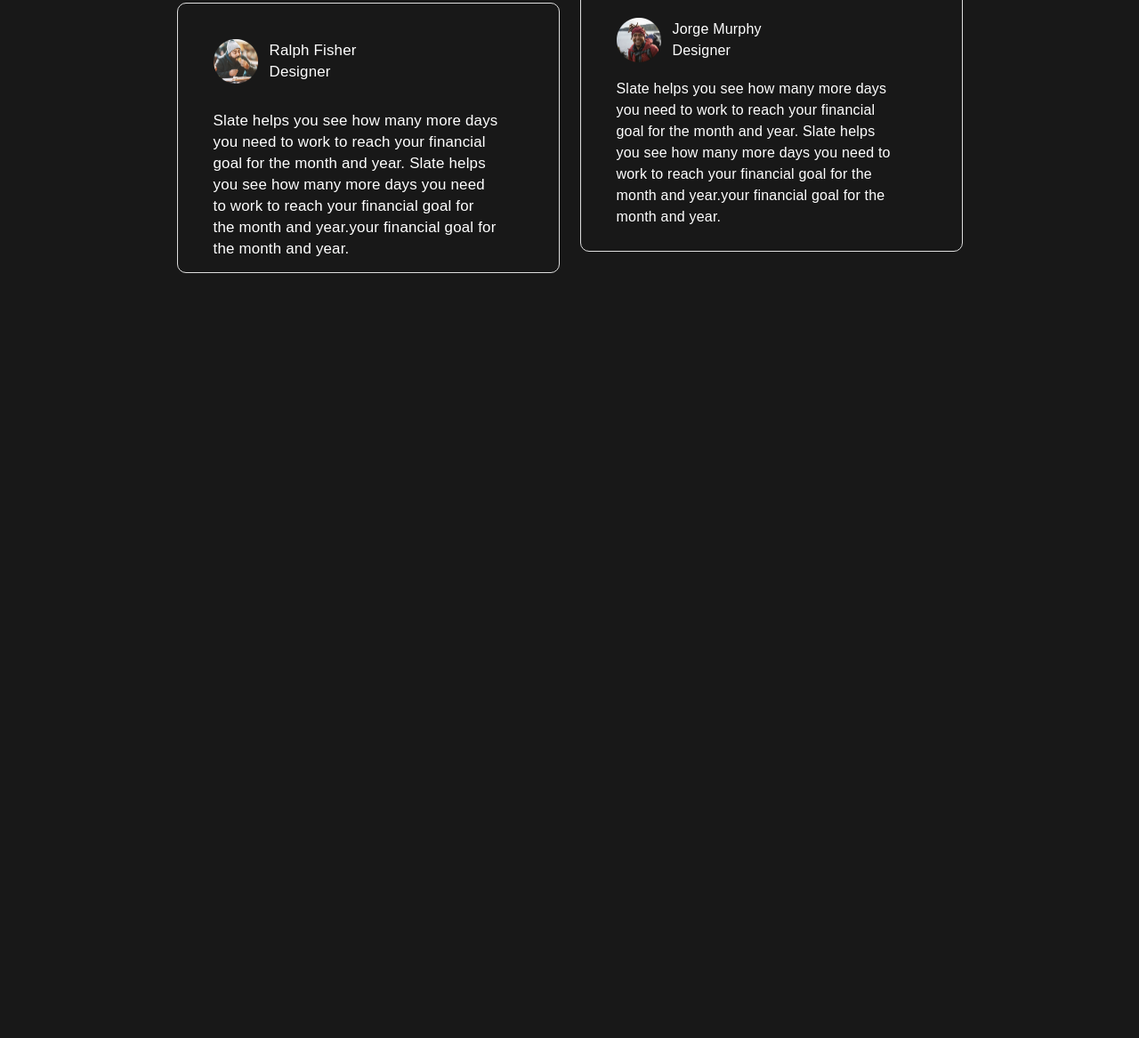
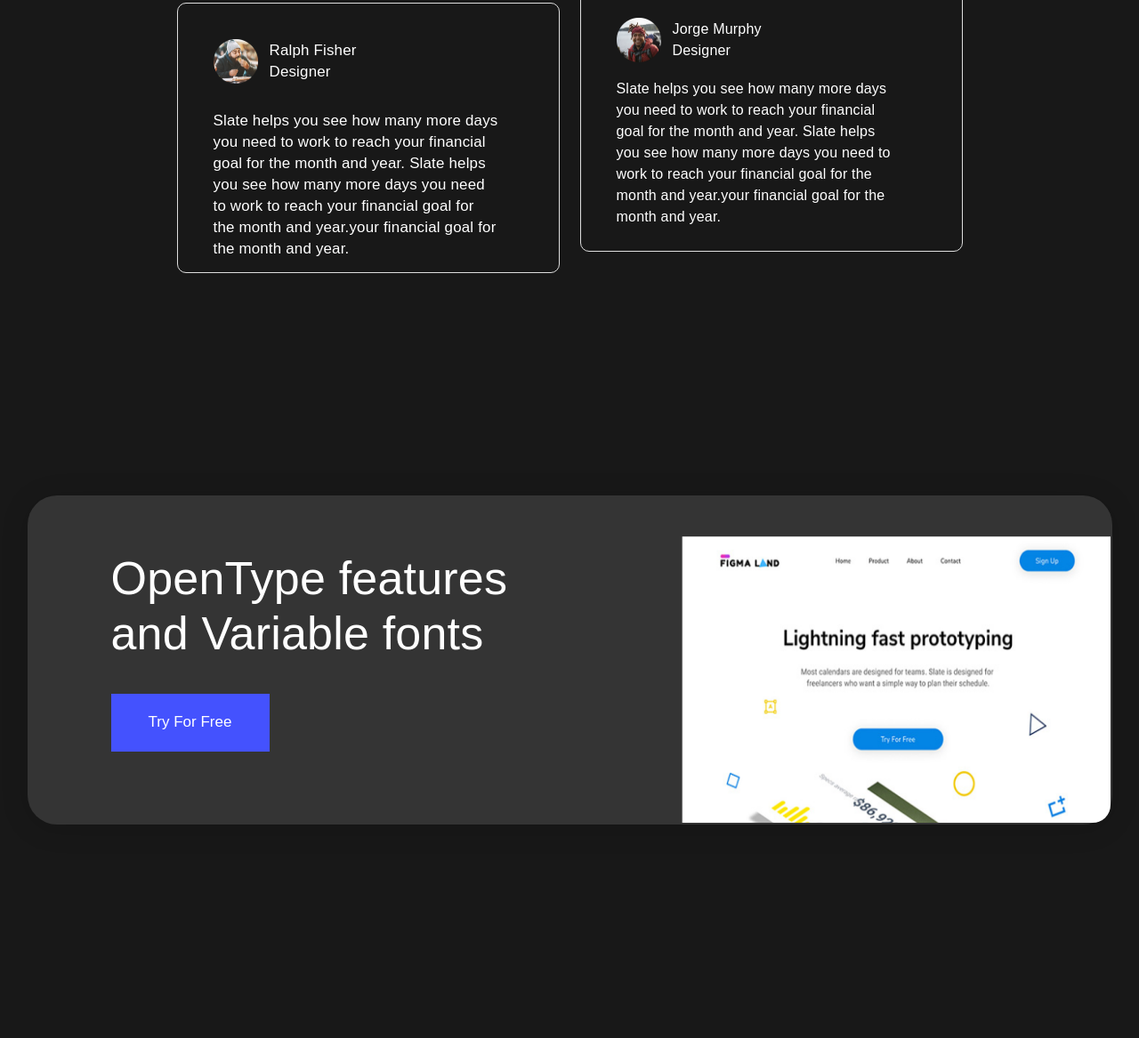
Before and after one commit to JulianaTagami/landingpage-figma, a plain HTML site: page index.html in a window 1280 px wide. Shown: the part 5989-7156 px from the top of the page at 89% size. Before the commit the page ends 6466 px from the top, so only its background shows below. Drawn offline with Linux system fonts and the light colour scheme; a web font is replaced by a local one.

Commit message:
finish section cta

```diff
--- a/index.html
+++ b/index.html
@@ -237,6 +237,20 @@
         </div>
       </section>
 
+      <section class="cta">
+        <div class="cta-content">
+          <div class="cta-content-text">
+            <h1>OpenType features and Variable fonts</h1>
+            <button class="header-button-try">Try For Free</button>
+          </div>
+
+          <div class="cta-content-img">
+            <img src="/img/cto.png" alt="">
+          </div>
+        </div>
+
+      </section>
+
     </main>
   </body>
 </html>
--- a/style.css
+++ b/style.css
@@ -859,3 +859,62 @@ body {
     letter-spacing: 0.2px;
     color: #FFFFFF;
 }
+
+.cta {
+    display: flex;
+    flex-direction: column;
+    align-items: center;
+    padding: 80px 0px;
+    height: 530px;
+    background: #181818;
+}
+
+.cta-content {
+    display: flex;
+    flex-direction: row;
+    align-items: center;
+    padding: 0px;
+    gap: 86px;
+    width: 1219px;
+    height: 370px;
+    background: #343434;
+    box-shadow: 0px 4px 31px rgba(0, 0, 0, 0.15);
+    border-radius: 33px;
+
+}
+
+.cta-content-text{
+    display: flex;
+    flex-direction: column;
+    align-items: flex-start;
+    padding: 17px 94px;
+    gap: 37px;
+    width: 544px;
+    height: 247px;
+}
+
+.cta-content-text h1 {
+    width: 479px;
+    height: 124px;
+    font-family: var(--fonte-family);
+    font-style: normal;
+    font-weight: 400;
+    font-size: 52px;
+    line-height: 62px;
+    letter-spacing: 0.2px;
+    color: #FFFFFF;
+}
+
+.cta-content-img{
+    display: flex;
+    align-items: center;
+    padding: 0px 2px;
+    margin-left: -30px;
+    margin-bottom: -12px;
+}
+
+.cta-content-img img {
+    width: 485px;
+    height: 353.43px;
+    border-bottom-right-radius: 20px;
+}
```
